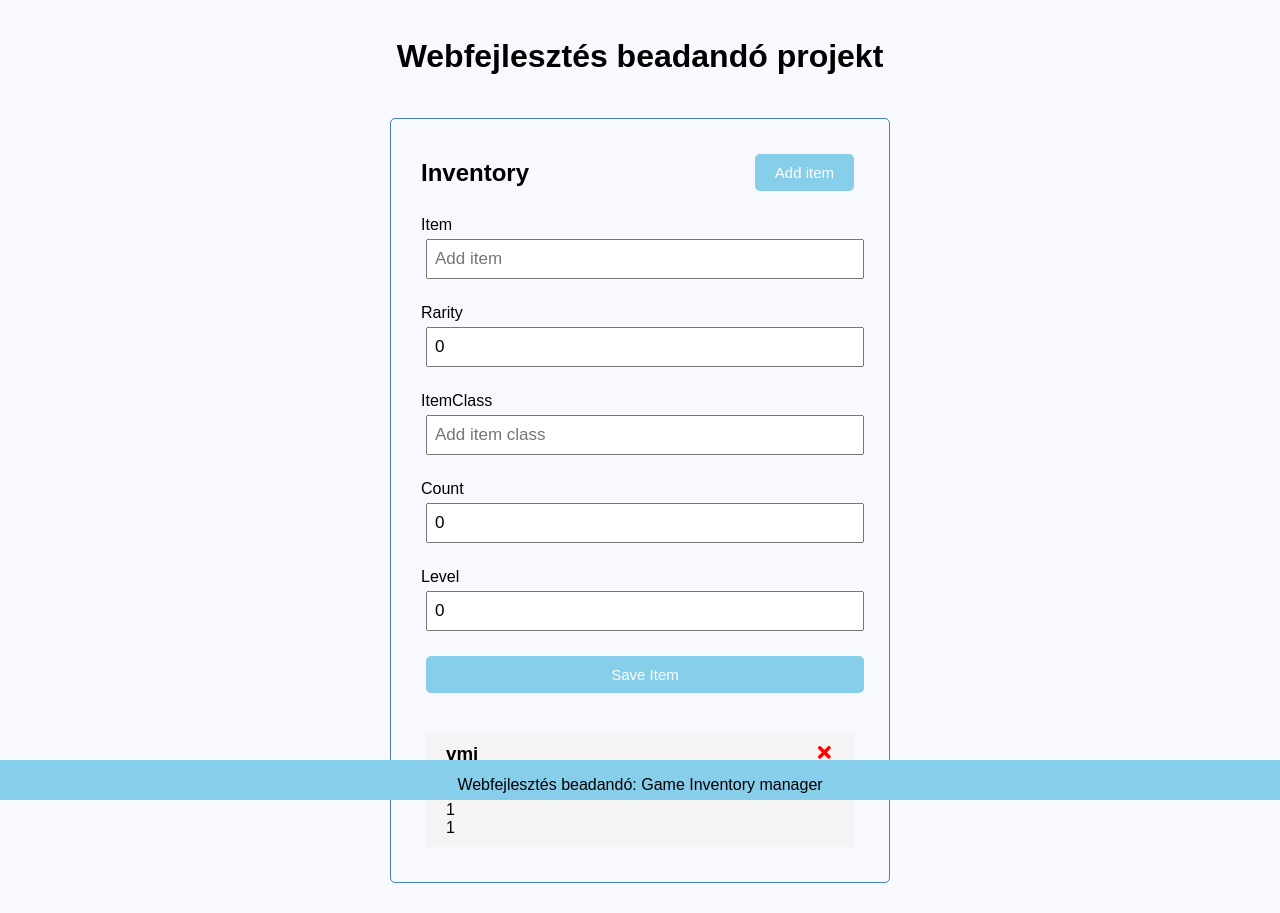
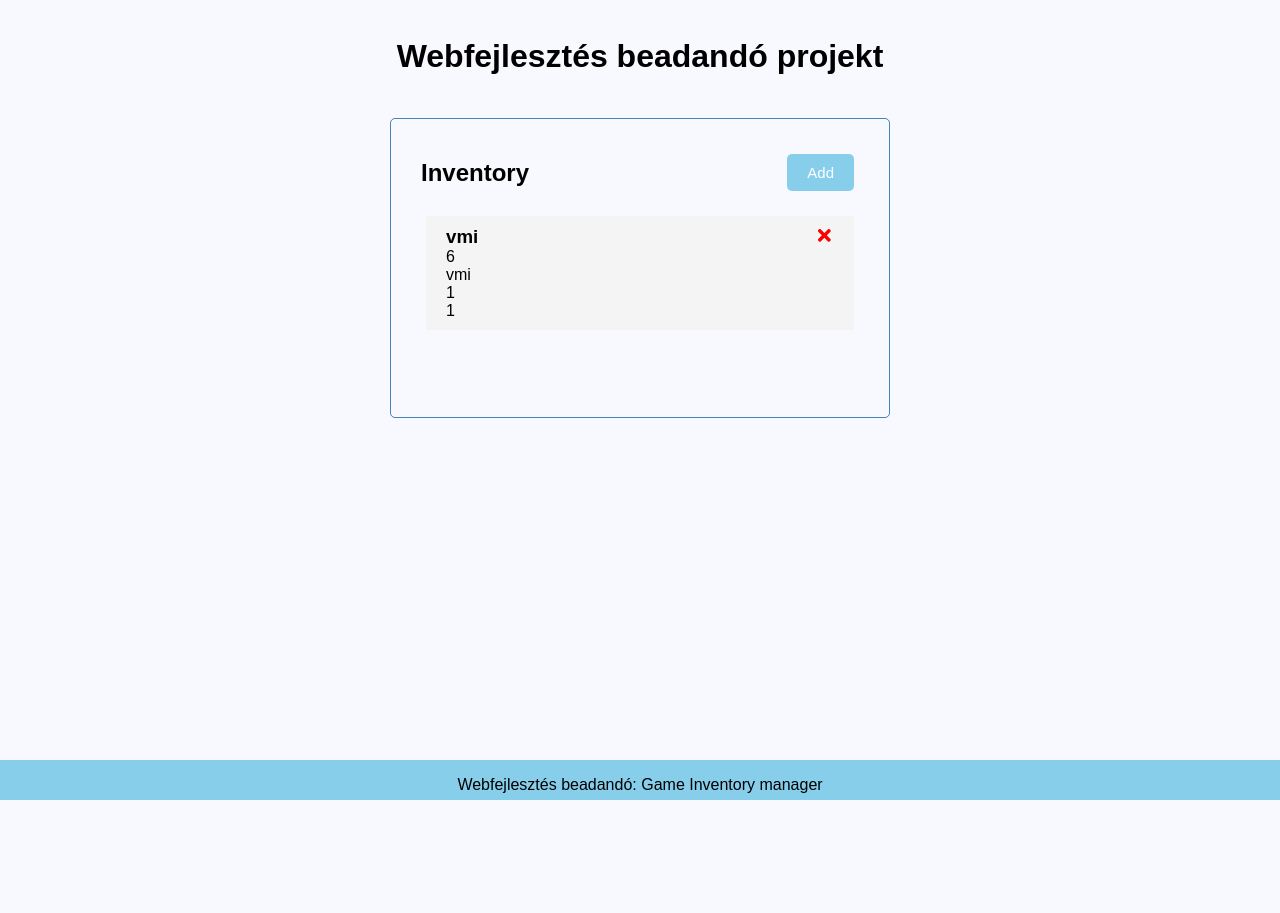
Before and after one commit to Vgabor33/webfejlesztes-beadando-frontend, a React (Create React App) app: page / in a window 1280 px wide. After the commit the page ends 800 px from the top, so only its background shows below. Built offline with nearby package versions, Linux system fonts and the light colour scheme.

Commit message:
form refactor and hide-show button added

```diff
--- a/src/App.js
+++ b/src/App.js
@@ -5,6 +5,7 @@ import Items from "./components/Items";
 import AddItems from "./components/AddItems";
 
 function App() {
+  const [showAddItem, setShowAddItem] = useState(false)
   const [items, setItems] = useState([
     {
         id: 1,
@@ -28,8 +29,9 @@ function App() {
     <div>
       <h1>Webfejlesztés beadandó projekt</h1>
       <div className="container">
-        <Header/>
-        <AddItems onAdd={addItem}/>
+        <Header onAdd={() => setShowAddItem(!showAddItem)}
+        showAdd={showAddItem}/>
+        {showAddItem && <AddItems onAdd={addItem}/>}
         {items.length > 0 ? <Items items={items} onDelete={deleteItem}/> : "No item"}
       </div>
     </div>
--- a/src/components/Button.js
+++ b/src/components/Button.js
@@ -1,9 +1,9 @@
 import PropTypes from "prop-types"
 
-const Button = ({color, text}) => {
+const Button = ({color, text, onClick}) => {
     return (
         <div>
-            <button style={{backgroundColor: color}} className="btn">{text}</button>
+            <button style={{backgroundColor: color}} className="btn" onClick={onClick}>{text}</button>
         </div>
     )
 }
--- a/src/components/Header.js
+++ b/src/components/Header.js
@@ -1,11 +1,11 @@
 import PropTypes from "prop-types"
 import Button from "./Button"
 
-const Header = ({containerTitle}) => {
+const Header = ({containerTitle, onAdd, showAdd}) => {
     return (
         <header className="header">
             <h2>{containerTitle}</h2>
-            <Button color="skyblue" text="Add item"/>
+            <Button color="skyblue" text={showAdd ? "Close" : "Add"} onClick={onAdd}/>
         </header>
     )
 }
```
